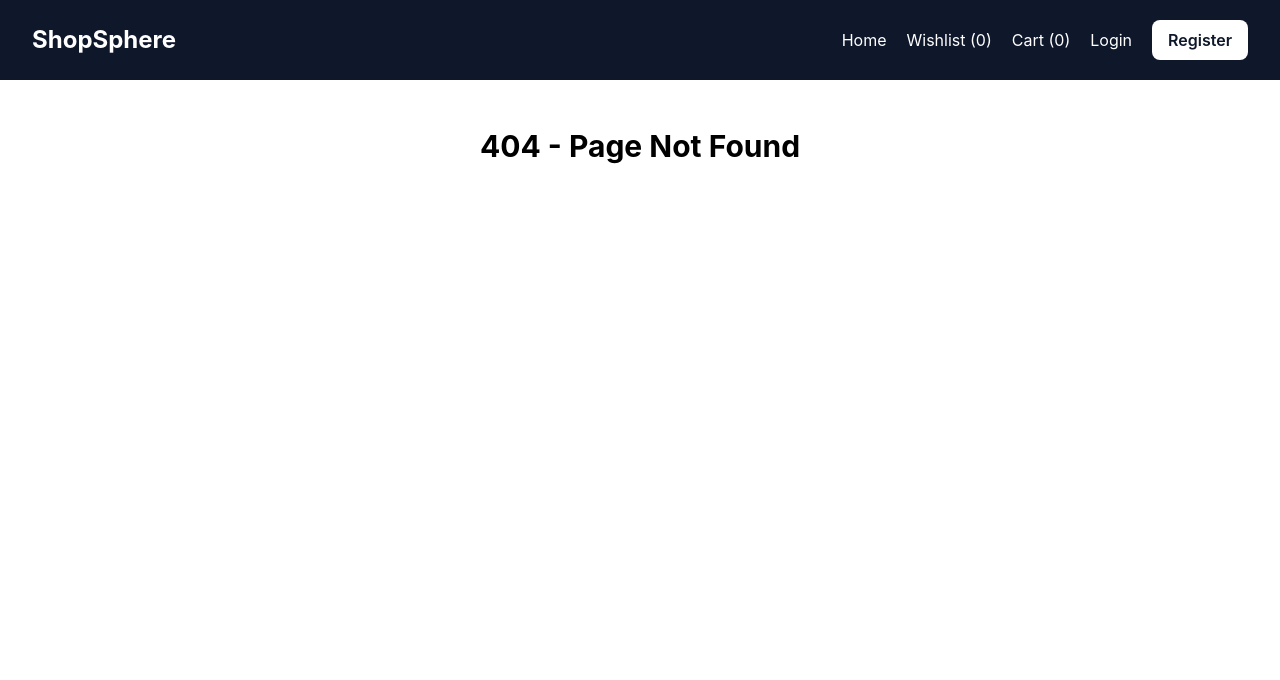
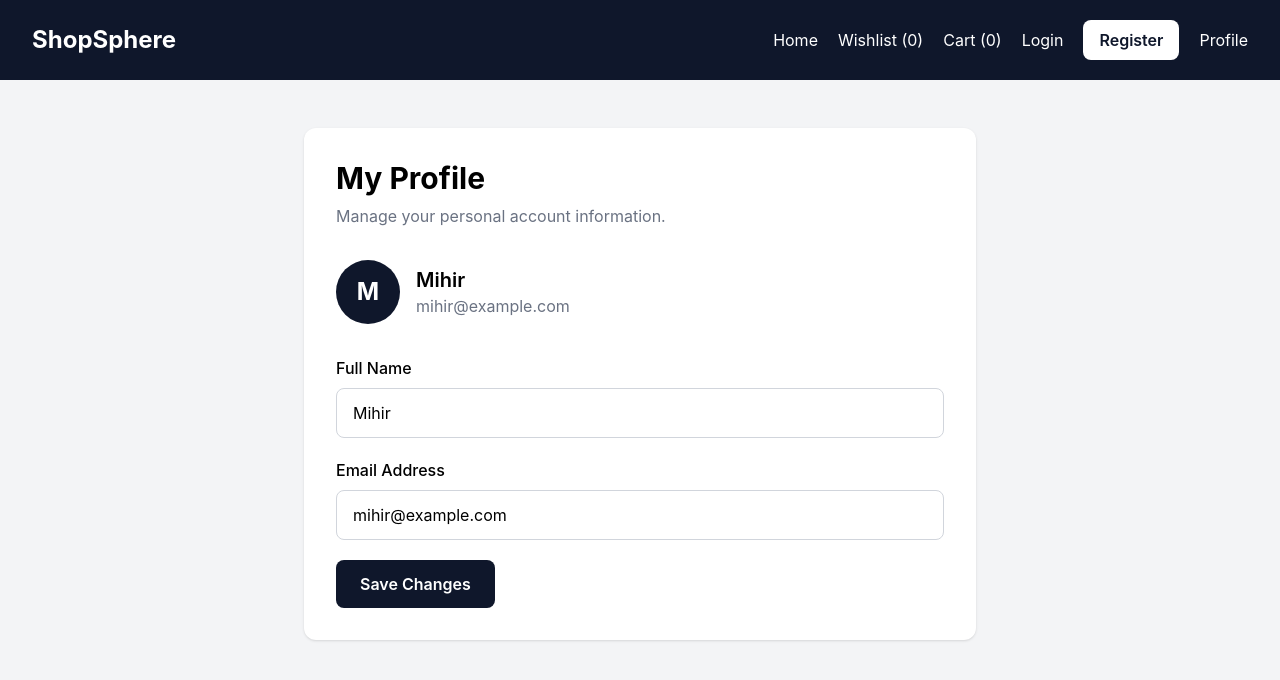
Before and after one commit to mihirvankar/ShopSphere, a React (Vite) app in the folder client/: page /profile in a window 1280 px wide. Before the commit this address had no page. Shown: the top 680 px of the page. Built offline with nearby package versions, Linux system fonts and the light colour scheme.

Commit message:
Add user profile page

```diff
--- a/client/src/App.jsx
+++ b/client/src/App.jsx
@@ -8,6 +8,7 @@ import ProductDetails from "./pages/ProductDetails";
 import Wishlist from "./pages/Wishlist";
 import Login from "./pages/Login";
 import Register from "./pages/Register";
+import Profile from "./pages/Profile";
 
 function App() {
   const [cart, setCart] = useState([]);
@@ -113,6 +114,7 @@ function App() {
       <Routes>
         <Route path="/login" element={<Login />} />
         <Route path="/register" element={<Register />} />
+        <Route path="/profile" element={<Profile />} />
         <Route
           path="/"
           element={
--- a/client/src/components/Navbar.jsx
+++ b/client/src/components/Navbar.jsx
@@ -30,6 +30,10 @@ function Navbar({ cartCount, wishlistCount }) {
         >
           Register
         </Link>
+
+        <Link to="/profile" className="hover:text-gray-300">
+          Profile
+        </Link>
       </div>
     </nav>
   );
--- /dev/null
+++ b/client/src/pages/Profile.jsx
@@ -0,0 +1,72 @@
+
+import { useState } from "react"
+
+function Profile() {
+  const [name, setName] = useState("Mihir")
+  const [email, setEmail] = useState("mihir@example.com")
+  const [message, setMessage] = useState("")
+
+  function handleSubmit(event) {
+    event.preventDefault()
+    setMessage("Profile updated successfully!")
+  }
+
+  return (
+    <div className="min-h-screen bg-gray-100 px-4 py-12">
+      <div className="mx-auto max-w-2xl rounded-xl bg-white p-8 shadow">
+        <h1 className="mb-2 text-3xl font-bold">My Profile</h1>
+        <p className="mb-8 text-gray-500">
+          Manage your personal account information.
+        </p>
+
+        <div className="mb-8 flex items-center gap-4">
+          <div className="flex h-16 w-16 items-center justify-center rounded-full bg-slate-900 text-2xl font-bold text-white">
+            {name.charAt(0).toUpperCase()}
+          </div>
+
+          <div>
+            <h2 className="text-xl font-semibold">{name}</h2>
+            <p className="text-gray-500">{email}</p>
+          </div>
+        </div>
+
+        <form onSubmit={handleSubmit} className="space-y-5">
+          <div>
+            <label className="mb-2 block font-medium">Full Name</label>
+            <input
+              type="text"
+              value={name}
+              onChange={(event) => setName(event.target.value)}
+              required
+              className="w-full rounded-lg border border-gray-300 px-4 py-3 outline-none focus:border-slate-900"
+            />
+          </div>
+
+          <div>
+            <label className="mb-2 block font-medium">Email Address</label>
+            <input
+              type="email"
+              value={email}
+              onChange={(event) => setEmail(event.target.value)}
+              required
+              className="w-full rounded-lg border border-gray-300 px-4 py-3 outline-none focus:border-slate-900"
+            />
+          </div>
+
+          <button
+            type="submit"
+            className="rounded-lg bg-slate-900 px-6 py-3 font-semibold text-white hover:bg-slate-700"
+          >
+            Save Changes
+          </button>
+
+          {message && (
+            <p className="font-medium text-green-600">{message}</p>
+          )}
+        </form>
+      </div>
+    </div>
+  )
+}
+
+export default Profile
```
